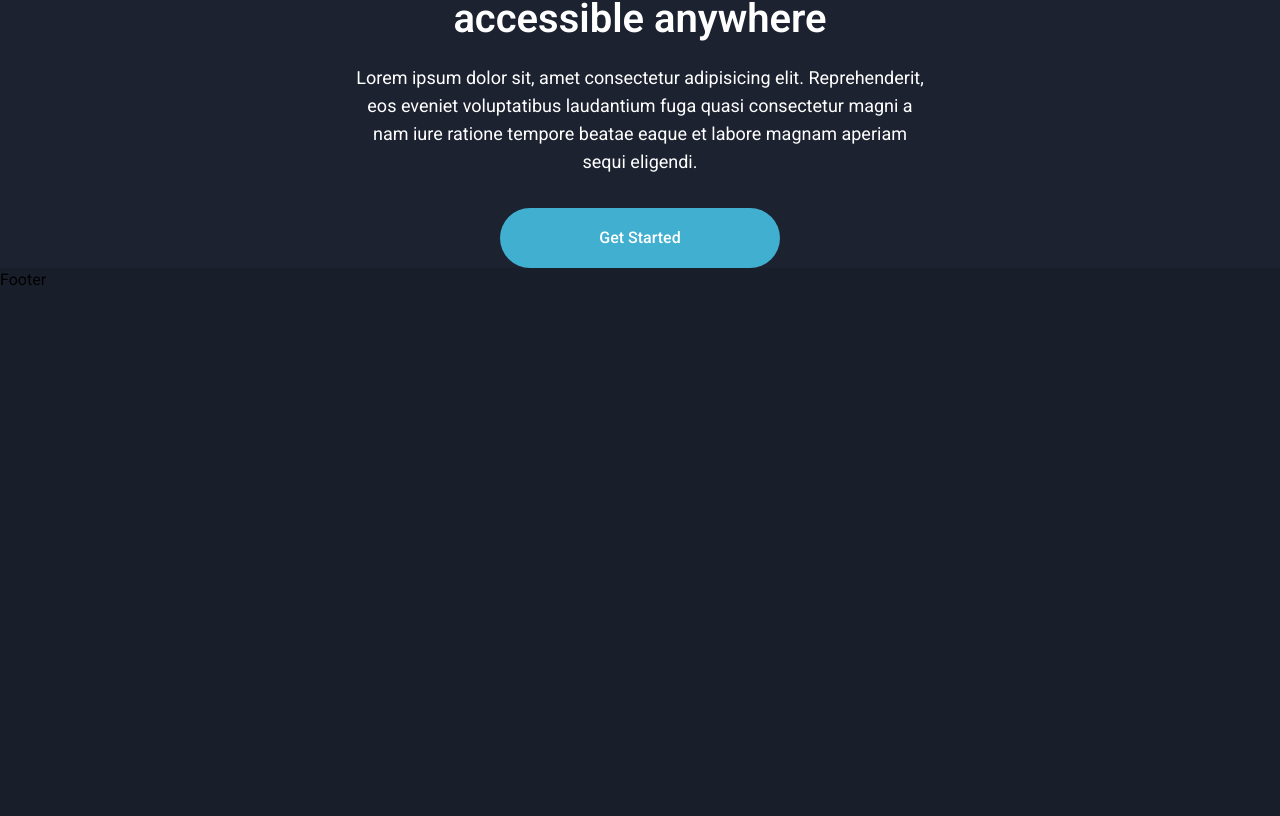
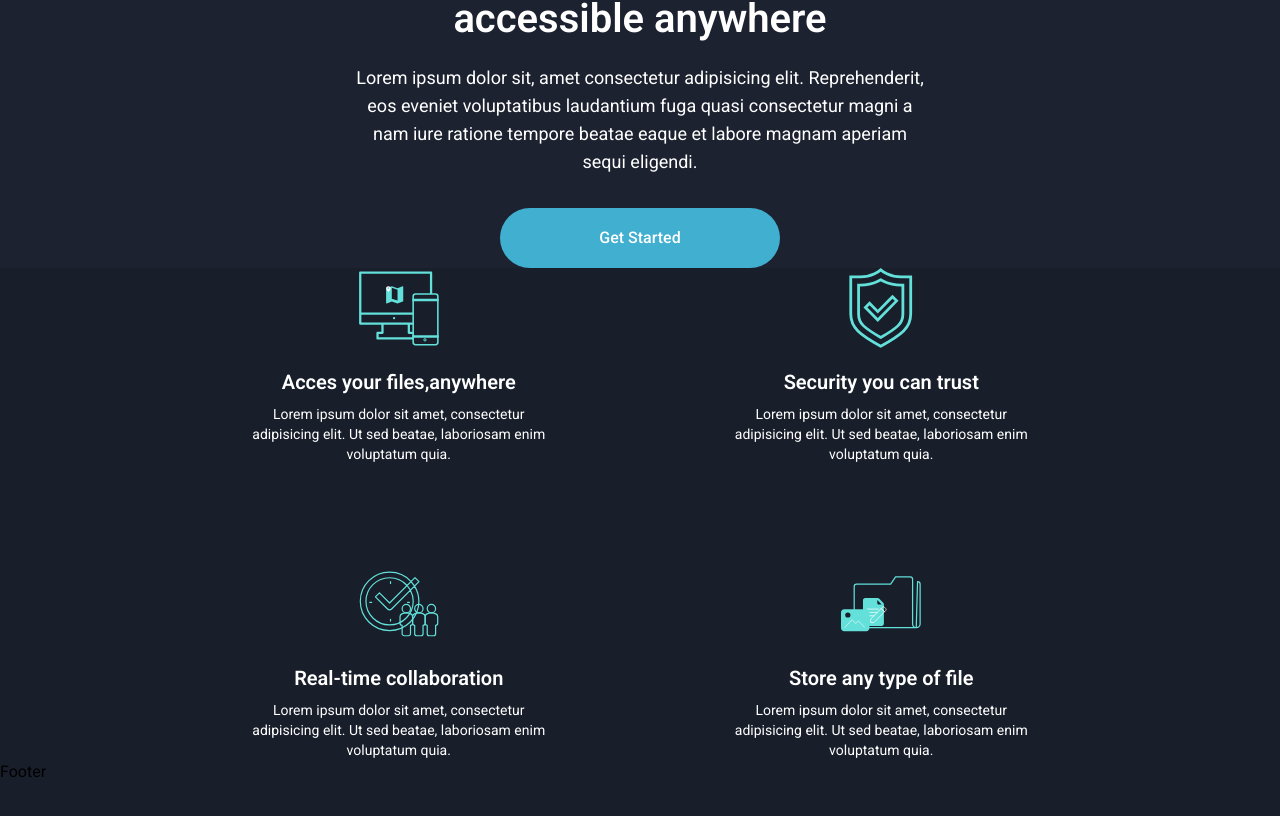
Before and after one commit to omar3060/landing-tailwind, a React (Vite) app: page / in a window 1280 px wide. Shown: the part 827-1643 px from the top of the page. Built offline with nearby package versions, Linux system fonts and the light colour scheme.

Commit message:
add features section

```diff
--- /dev/null
+++ b/src/components/FeatureBox.jsx
@@ -0,0 +1,13 @@
+import React from 'react'
+
+const FeatureBox = ({icon, title, desc}) => {
+  return (
+    <div className='element-center flex-col text-center text-white'>
+      <img src={`/src/assets/images/${icon}`} alt="icon-img" className='w-[80px] h-[80px] object-contain' />
+      <h4 className='font-semibold text-xl mt-5 mb-2'>{title}</h4>
+      <p className='font-normal text-sm w-[300px] md:w-[300px]'>{desc}</p>
+    </div>
+  )
+}
+
+export default FeatureBox
--- /dev/null
+++ b/src/components/Features.jsx
@@ -0,0 +1,44 @@
+import React, { useState } from "react";
+import FeatureBox from "./FeatureBox";
+const Features = () => {
+  const [items, setItems] = useState([
+    {
+      icon: "icon-access-anywhere.svg",
+      title: "Acces your files,anywhere",
+      desc: "Lorem ipsum dolor sit amet, consectetur adipisicing elit. Ut sed beatae, laboriosam enim voluptatum quia.",
+    },
+    {
+      icon: "icon-security.svg",
+      title: "Security you can trust",
+      desc: "Lorem ipsum dolor sit amet, consectetur adipisicing elit. Ut sed beatae, laboriosam enim voluptatum quia.",
+    },
+    {
+      icon: "icon-collaboration.svg",
+      title: "Real-time collaboration",
+      desc: "Lorem ipsum dolor sit amet, consectetur adipisicing elit. Ut sed beatae, laboriosam enim voluptatum quia.",
+    },
+    {
+      icon: "icon-any-file.svg",
+      title: "Store any type of file",
+      desc: "Lorem ipsum dolor sit amet, consectetur adipisicing elit. Ut sed beatae, laboriosam enim voluptatum quia.",
+    },
+  ]);
+  return (
+    <section>
+      <div className="container">
+        <div className="grid grid-cols-1 grid-rows-1 md:grid-cols-2 md:grid-rows-2 gap-[50px] md:gap-[100px] w-[865px] mx-auto max-w-full">
+          {items.map((item) => (
+            <FeatureBox
+              key={item.title}
+              icon={item.icon}
+              title={item.title}
+              desc={item.desc}
+            />
+          ))}
+        </div>
+      </div>
+    </section>
+  );
+};
+
+export default Features;
--- a/src/components/Landing.jsx
+++ b/src/components/Landing.jsx
@@ -28,6 +28,7 @@ const Landing = () => {
           <a href="/" className="btn w-[280px] h-[60px] rounded-[30px] element-center text-white font-medium">Get Started</a>
         </div>
       </div>
+
     </section>
   );
 };
--- a/src/pages/Home.jsx
+++ b/src/pages/Home.jsx
@@ -1,10 +1,12 @@
 import React from 'react'
 import Landing from '../components/Landing'
+import Features from '../components/Features'
 
 const Home = () => {
   return (
     <>
       <Landing />
+      <Features />
     </>
   )
 }
```
